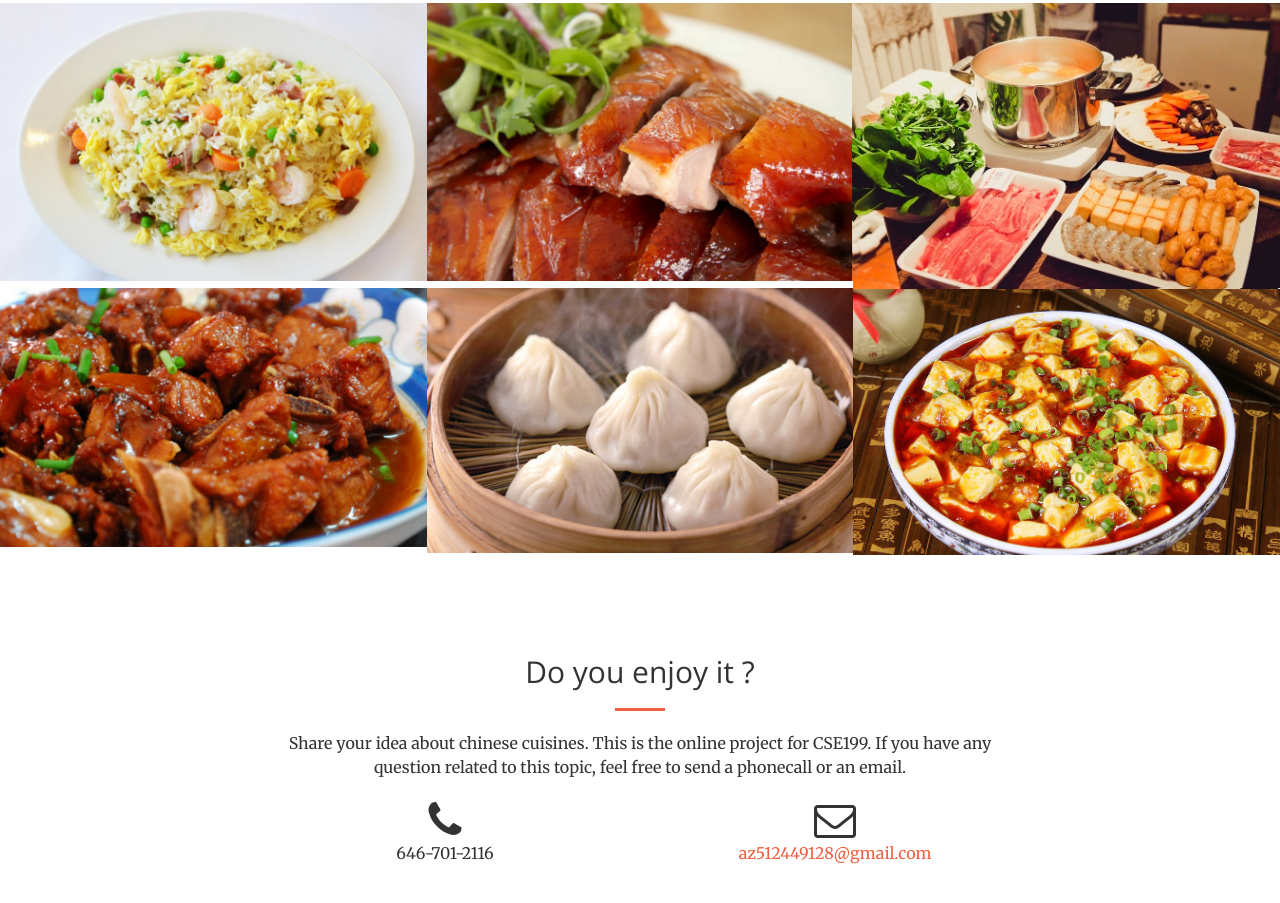
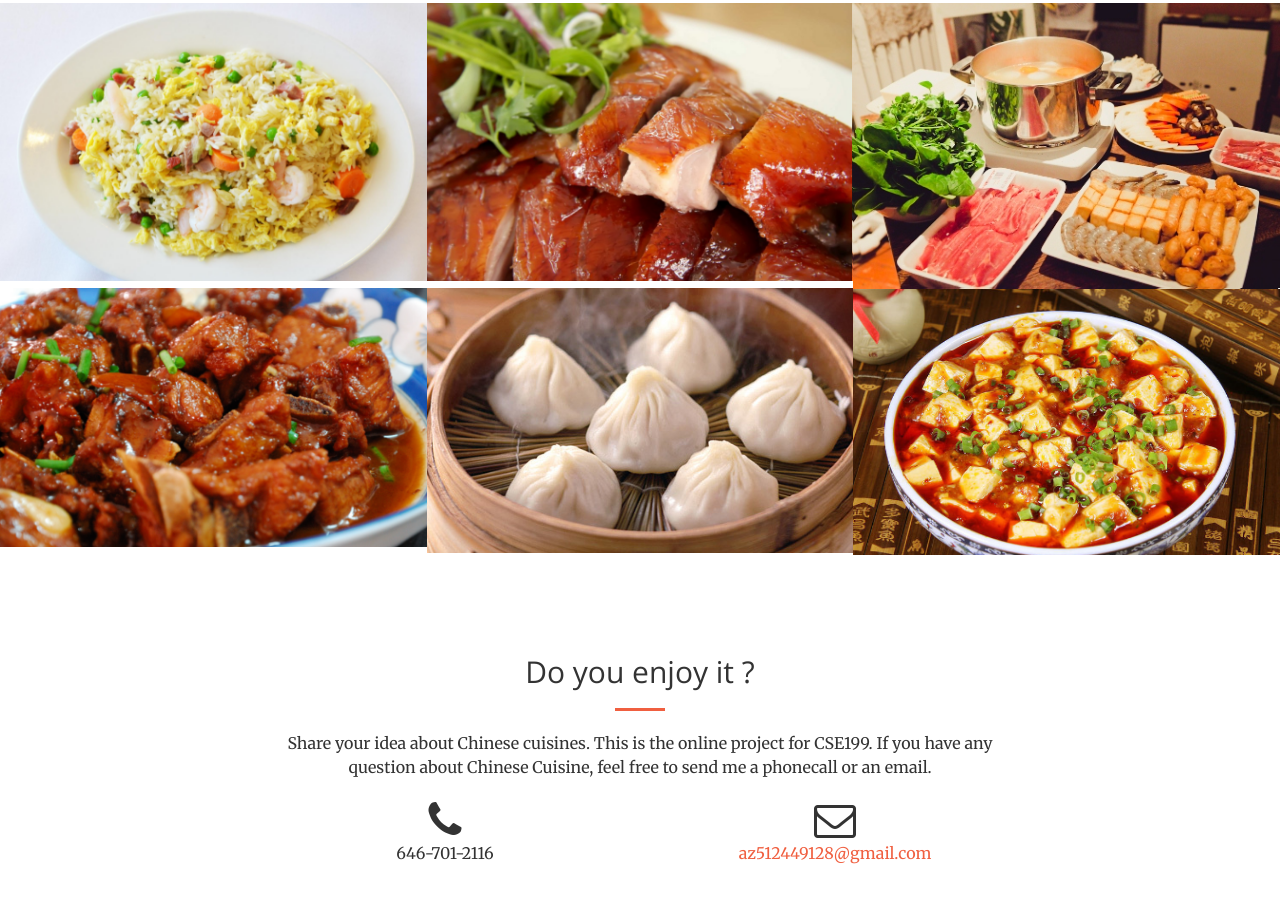
Before and after one commit to shengxingzhang/website, a website: page index.html in a window 1280 px wide. Shown: the part 1780-2683 px from the top of the page. Drawn offline with nearby package versions, Linux system fonts and the light colour scheme.

Commit message:
Grammar update

```diff
--- a/index.html
+++ b/index.html
@@ -269,7 +269,7 @@
                 <div class="col-lg-8 col-lg-offset-2 text-center">
                     <h2 class="section-heading">Do you enjoy it ?</h2>
                     <hr class="primary">
-                    <p> Share your idea about chinese cuisines. This is the online project for CSE199. If you have any question related to this topic, feel free to send a phonecall or an email.</p>
+                    <p> Share your idea about Chinese cuisines. This is the online project for CSE199. If you have any question about Chinese Cuisine, feel free to send me a phonecall or an email.</p>
                 </div>
                <div class="col-lg-4 col-lg-offset-2 text-center">
                     <i class="fa fa-phone fa-3x sr-contact"></i>
```
